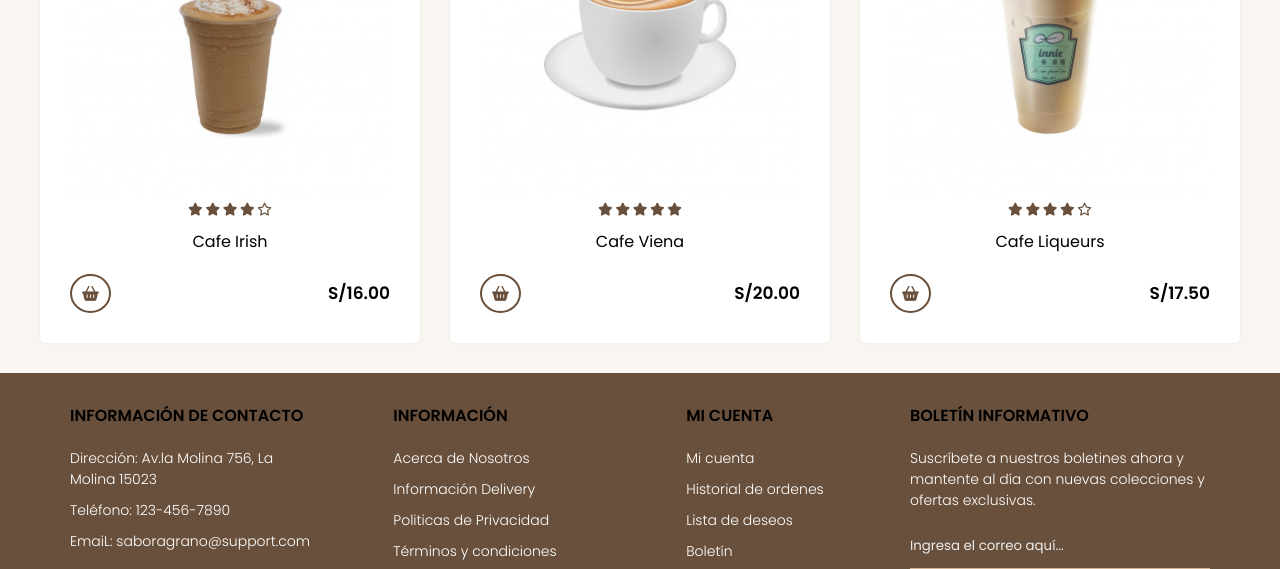
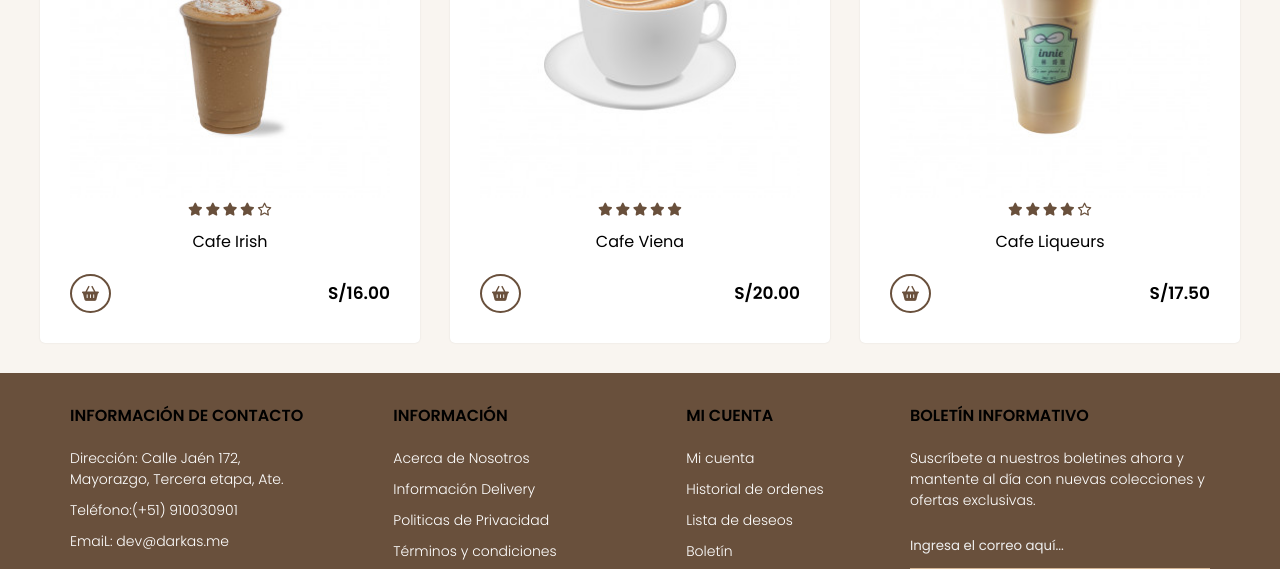
Before and after one commit to Darkas-Overgold/Cofee, a plain HTML site: page index.html in a window 1280 px wide. Shown: the part 2568-3137 px from the top of the page. Drawn offline with Linux system fonts and the light colour scheme.

Commit message:
Update index.html
Signed-off-by: Stephano Chavez Anton <105468040+Darkas-Overgold@users.noreply.github.com>

```diff
--- a/index.html
+++ b/index.html
@@ -7,7 +7,7 @@
     <meta name="viewport" content="width=device-width, initial-scale=1.0" />
     <title>While(Coffee)True</title>
     <script src="https://kit.fontawesome.com/0da442c4cc.js" crossorigin="anonymous"></script>
-    <link rel="icon" type="image/jpg" href="images/logo.webp"/>
+    <link rel="icon" type="image/png" href="images/logo.png"/>
     <link rel="stylesheet" href="styles.css" />
 </head>
 
@@ -366,10 +366,10 @@
                         <p class="title-footer">Información de Contacto</p>
                         <ul>
                             <li>
-                                Dirección: Av.la Molina 756, La Molina 15023
+                                Dirección: Calle Jaén 172, Mayorazgo, Tercera etapa, Ate.
                             </li>
-                            <li>Teléfono: 123-456-7890</li>
-                            <li>EmaiL: saboragrano@support.com</li>
+                            <li>Teléfono:(+51) 910030901</li>
+                            <li>EmaiL: dev@darkas.me</li>
                         </ul>
                         <div class="social-icons">
                             <span class="facebook">
```
